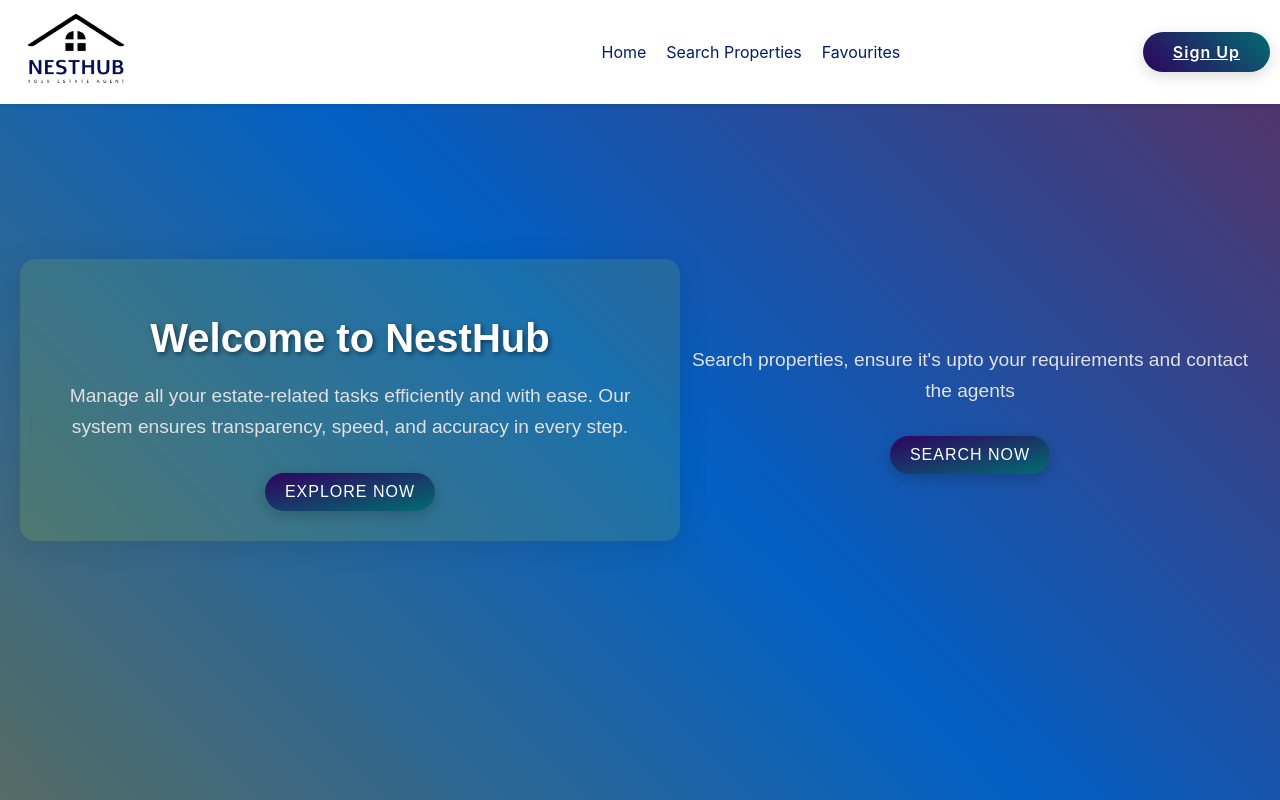
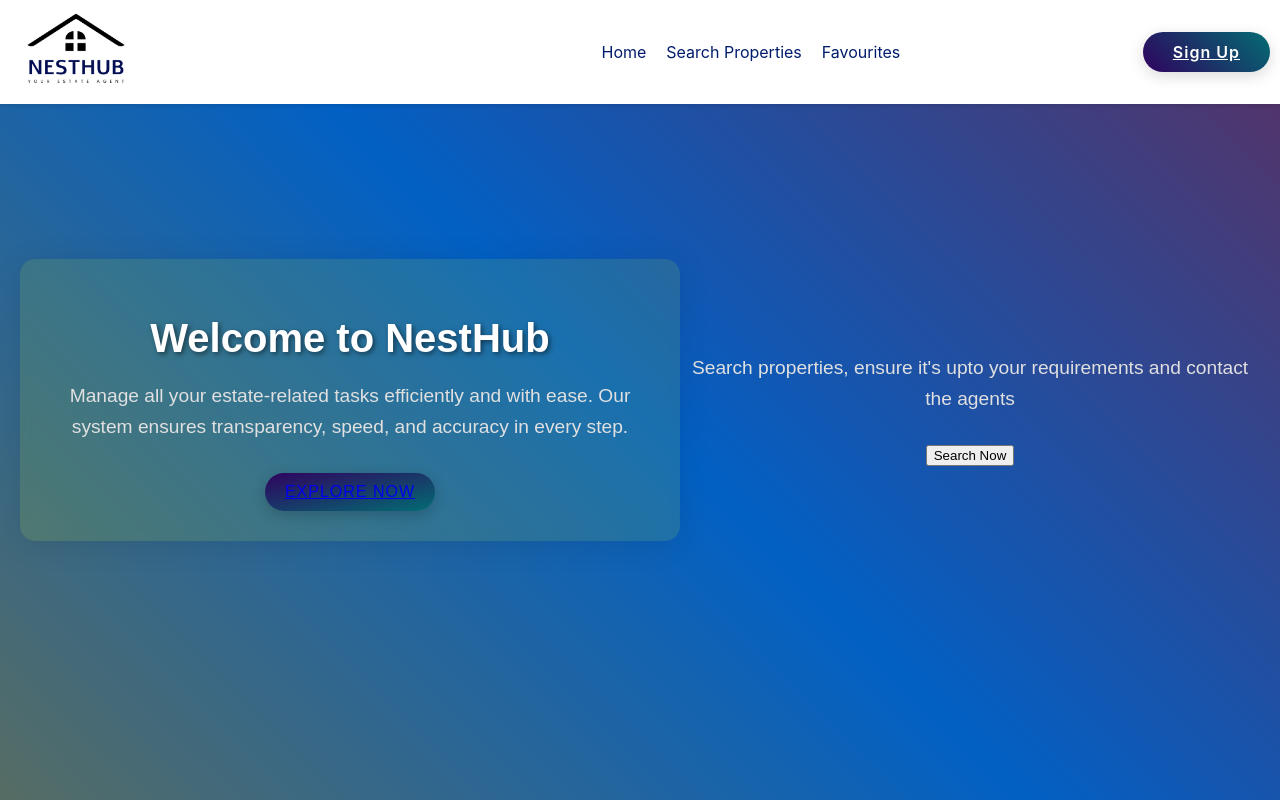
Before and after one commit to MisalSilva/Estate-Agent-Web-Application-ACS-CW11, a React (Create React App) app: page / in a window 1280 px wide. Built offline with nearby package versions, Linux system fonts and the light colour scheme.

Commit message:
Update button elements in Home.js for improved navigation and functionality

```diff
--- a/src/components/Home.js
+++ b/src/components/Home.js
@@ -10,13 +10,13 @@ function Home() {
                     Manage all your estate-related tasks efficiently and with ease.
                     Our system ensures transparency, speed, and accuracy in every step.
                 </p>
-                <button className="explore-button">Explore Now</button>
+                <button className="explore-button"><a href='search-content'>Explore Now</a></button>
             </div>
             <div className="search-content">
                 <p>Search properties, ensure it's upto your requirements and contact the agents</p>
                 {/* <input type="text" placeholder="Search for properties" />
                 <button className="search-button">Search</button> */}
-                <button className="explore-button">Search Now</button>
+                <button className="search-button">Search Now</button>
             </div>
         </div>
     );
```
